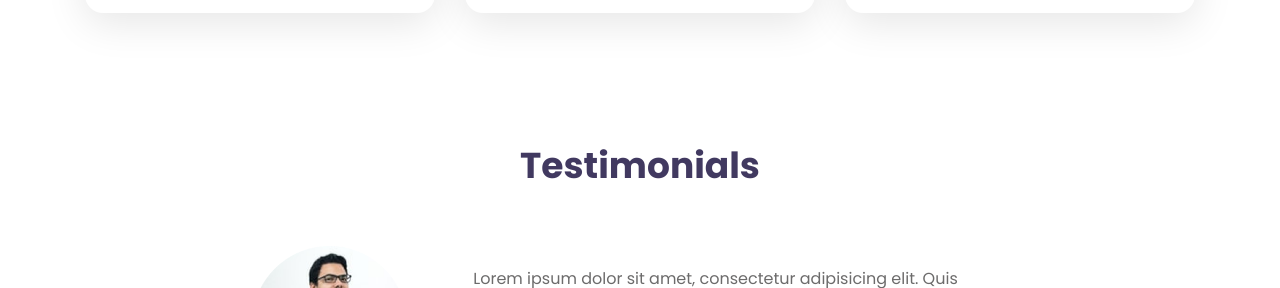
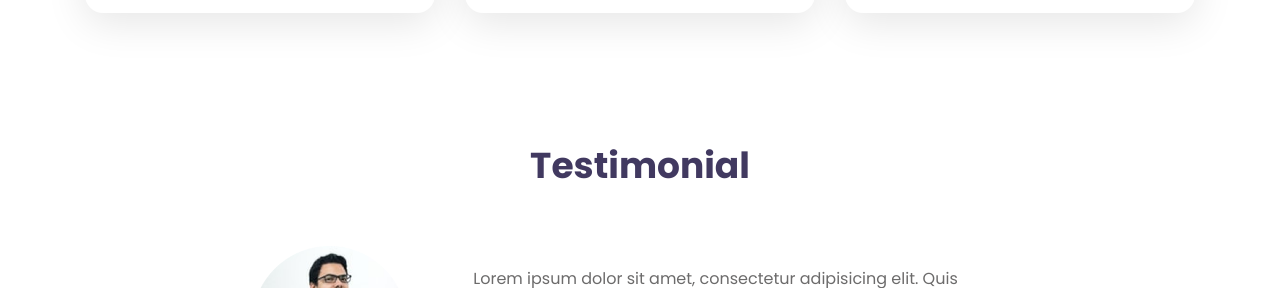
Before and after one commit to themasudrana-code/e-school-site, a plain HTML site: page index.html in a window 1280 px wide. Shown: the part 1600-1888 px from the top of the page. Drawn offline with nearby package versions, Linux system fonts and the light colour scheme.

Commit message:
almost done

```diff
--- a/index.html
+++ b/index.html
@@ -181,7 +181,7 @@
         <section class="testimonial-section section-padding">
           <div class="container">
             <div class="section-header text-center">
-              <h2>Testimonials</h2>
+              <h2>Testimonial</h2>
             </div>
             <div class="testimonial-flex">
               <div class="testymonial-avater">
```
